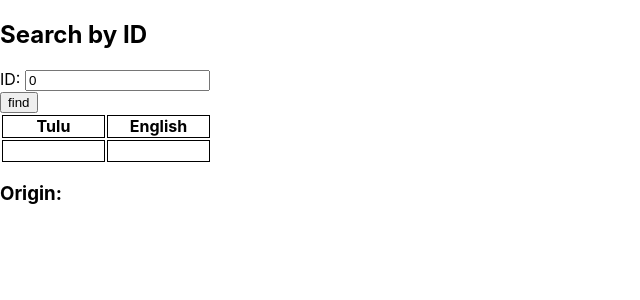
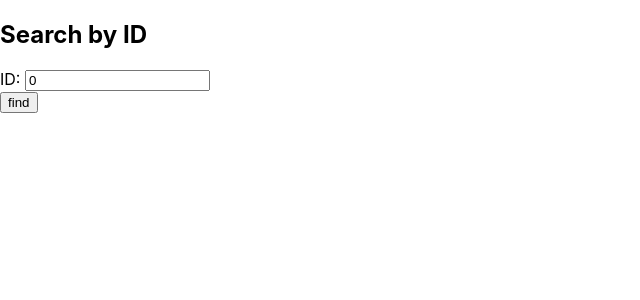
Before and after one commit to Geet-Shetty/TuluWebsite, a React (Create React App) app in the folder frontend/dictionary/: page / in a window 1280 px wide. Shown: the top 300 px of the page, without its empty margins (0-640 px from the left). Built offline with nearby package versions, Linux system fonts and the light colour scheme.

Commit message:
basic word header display

```diff
--- a/frontend/dictionary/src/App.css
+++ b/frontend/dictionary/src/App.css
@@ -51,7 +51,7 @@
 
 th,
 td {
-  width: 100px;
+  width: 150px;
   text-align: center;
   border: 1px solid black;
   padding: 0.5px;
--- a/frontend/dictionary/src/App.js
+++ b/frontend/dictionary/src/App.js
@@ -6,11 +6,11 @@ import WordHeader from "./components/WordHeader";
 function App() {
   const empty_word = {
     word: {
-      kannada: String,
-      english: String,
-      tulu: String,
-      origin: String,
-      id: Number,
+      kannada: "",
+      english: "",
+      tulu: "",
+      origin: "",
+      id: 0,
     },
     meanings: [
       {
--- a/frontend/dictionary/src/components/WordHeader.js
+++ b/frontend/dictionary/src/components/WordHeader.js
@@ -1,26 +1,44 @@
 import React from "react";
 
 let WordHeader = ({ word }) => {
+  console.table(word.word);
+  let id = word.word.id ? <sup>{word.word.id}</sup> : <></>;
+  let tulu = word.word.tulu ? (
+    <tr>
+      <th>Tulu</th>
+      <td class="tulu">
+        {id}
+        {word.word.tulu}
+      </td>
+    </tr>
+  ) : (
+    <></>
+  );
+
+  let english = word.word.english ? (
+    <tr>
+      <th>English</th>
+      <td class="english">{word.word.english}</td>
+    </tr>
+  ) : (
+    <></>
+  );
+
+  let origin = word.word.origin ? (
+    <tr>
+      <th>Origin</th>
+      <td>{word.word.origin}</td>
+    </tr>
+  ) : (
+    <></>
+  );
   return (
     <>
       <table>
-        <tr>
-          <th>Tulu</th>
-          <th>English</th>
-        </tr>
-        <tr>
-          <td>
-            <h3 class="tulu">
-              <sup>{word.word.id}</sup>
-              {word.word.tulu}
-            </h3>
-          </td>
-          <td>
-            <h3 class="english">{word.word.english}</h3>
-          </td>
-        </tr>
+        {tulu}
+        {english}
+        {origin}
       </table>
-      <h3 class="english">Origin: {word.word.origin}</h3>
     </>
   );
 };
```
Also changed, not shown: 1 other file (tests, documents, lock files or other folders).
